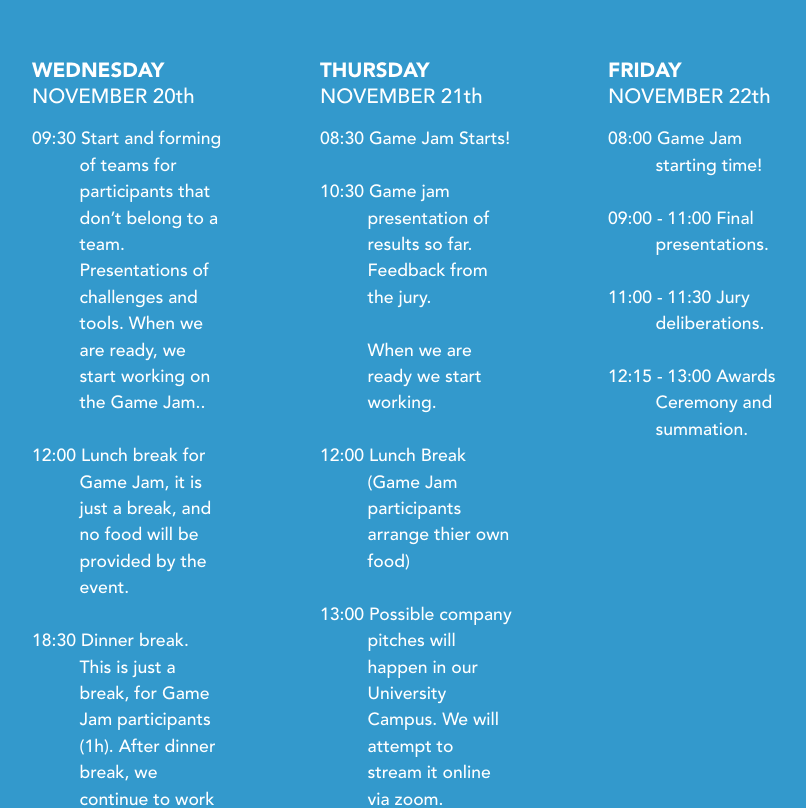
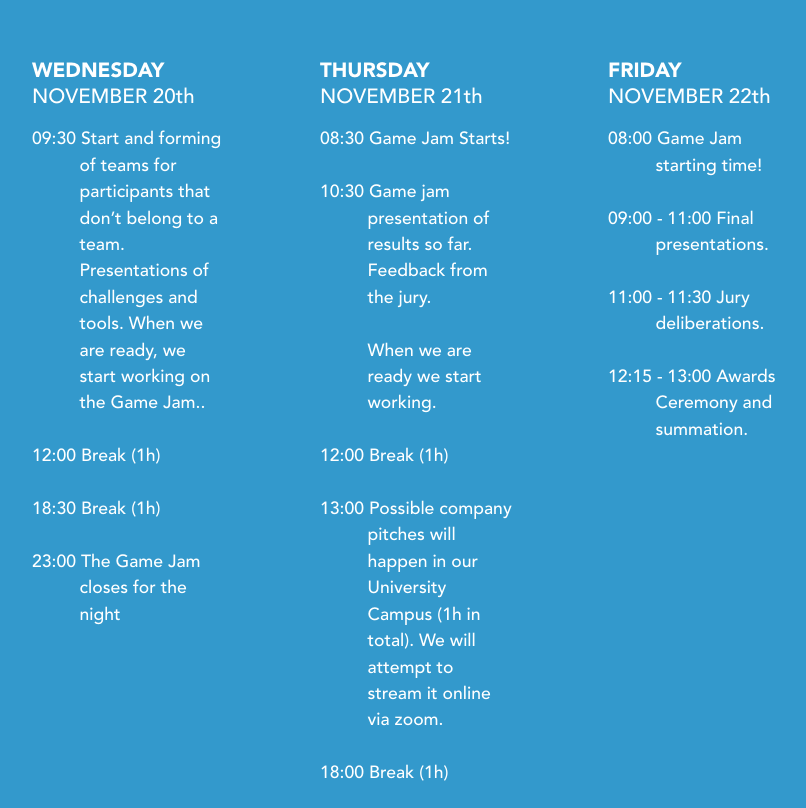
Before and after one commit to AAvong/articgamejam, a plain HTML site: page index.html in a window 1280 px wide. Shown: the part 1700-2508 px from the top of the page, without its empty margins (224-1030 px from the left). Drawn offline with Linux system fonts and the light colour scheme.

Commit message:
fix game jam breaks text to avoid confusion

```diff
--- a/index.html
+++ b/index.html
@@ -114,9 +114,9 @@
 
         <span style="font-weight: 700; margin-left:-2.7em;">09:30</span> Start and forming of teams for participants that don’t belong to a team. Presentations of challenges and tools. When we are ready, we start working on the Game Jam..<br />
         <br />
-        <span style="font-weight: 700; margin-left:-2.7em;">12:00</span> Lunch break for Game Jam, it is just a break, and no food will be provided by the event.<br />
+        <span style="font-weight: 700; margin-left:-2.7em;">12:00</span> Break (1h)<br />
         <br />
-        <span style="font-weight: 700; margin-left:-2.7em;">18:30</span> Dinner break. This is just a break, for Game Jam participants (1h). After dinner break, we continue to work<br />
+        <span style="font-weight: 700; margin-left:-2.7em;">18:30</span> Break (1h)<br />
         <br />
         <span style="font-weight: 700; margin-left:-2.7em;">23:00</span> The Game Jam closes for the night<br />
         <br />
@@ -133,11 +133,11 @@
         <span style="font-weight: 700; margin-left:-2.7em;">10:30</span> Game jam presentation of results so far. Feedback from the jury.<br />
         <br /> When we are ready we start working. <br />
         <br />
-        <span style="font-weight: 700; margin-left:-2.7em;">12:00</span> Lunch Break (Game Jam participants arrange thier own food)<br />
+        <span style="font-weight: 700; margin-left:-2.7em;">12:00</span> Break (1h)<br />
         <br />
-        <span style="font-weight: 700; margin-left:-2.7em;">13:00</span> Possible company pitches will happen in our University Campus. We will attempt to stream it online via zoom.<br />
+        <span style="font-weight: 700; margin-left:-2.7em;">13:00</span> Possible company pitches will happen in our University Campus (1h in total). We will attempt to stream it online via zoom.<br />
         <br />
-        <span style="font-weight: 700; margin-left:-2.7em;">18:00</span> Game Jam dinner break (1 hour)<br />
+        <span style="font-weight: 700; margin-left:-2.7em;">18:00</span> Break (1h) <br />
         <br />
         <span style="font-weight: 700; margin-left:-2.7em;">23:00</span> Game Jam closes for the night<br />
         <br />
```
